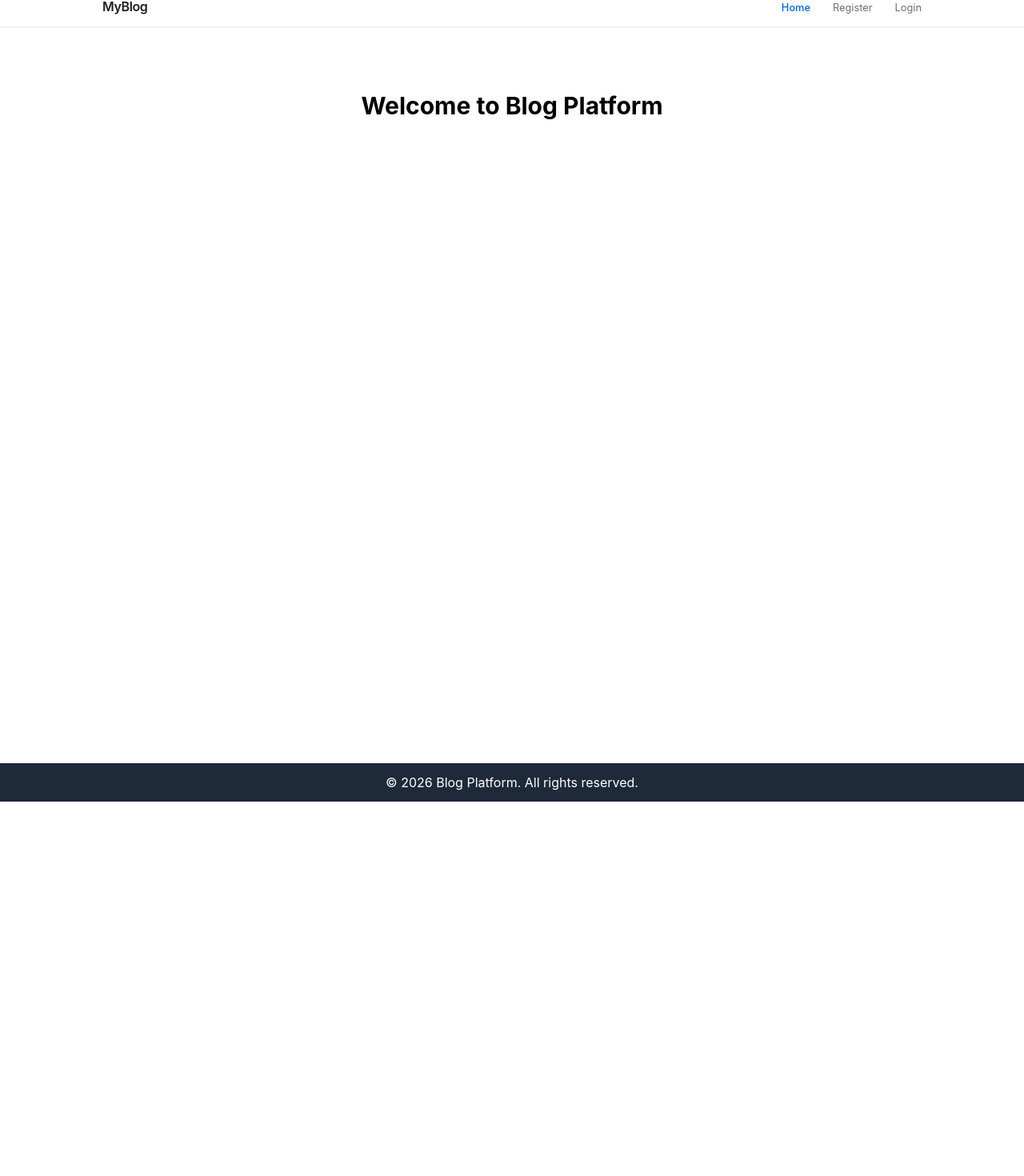
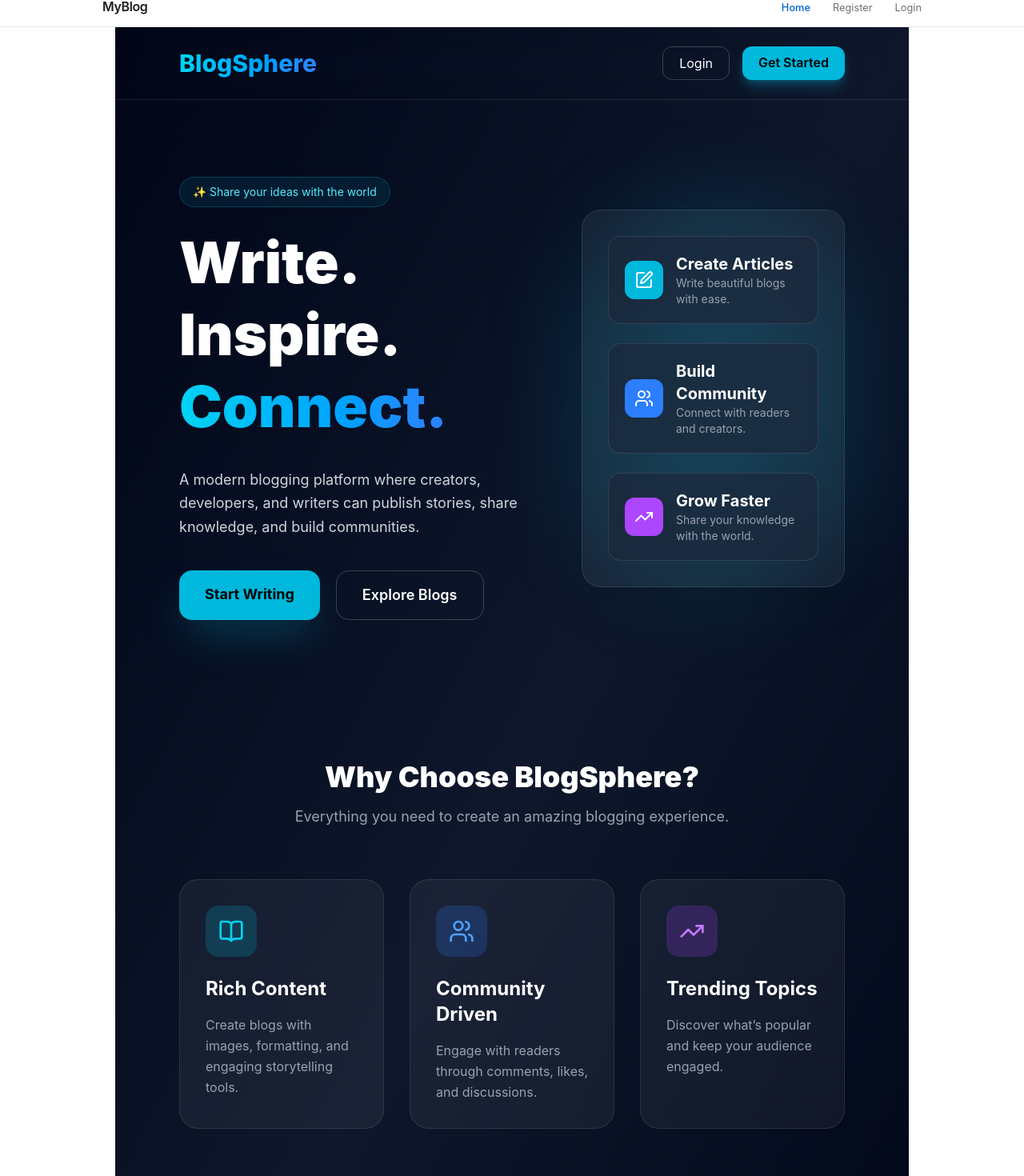
Before and after one commit to ananya-pagidimarri/Blog-App, a React app in the folder frontend/: page / in a window 1280 px wide. Shown: the part 18-1488 px from the top of the page at 80% size. Before the commit the page ends 1020 px from the top, so only its background shows below. Built offline with nearby package versions, Linux system fonts and the light colour scheme; the HTML template or start-up script is replaced by a standard one.

Commit message:
homepageupdated

```diff
--- a/frontend/package.json
+++ b/frontend/package.json
@@ -13,6 +13,7 @@
     "@tailwindcss/vite": "^4.2.1",
     "axios": "^1.13.6",
     "hook": "^0.1.0",
+    "lucide-react": "^1.16.0",
     "react": "^19.2.0",
     "react-dom": "^19.2.0",
     "react-hook-form": "^7.71.2",
--- a/frontend/src/components/Home.jsx
+++ b/frontend/src/components/Home.jsx
@@ -1,7 +1,209 @@
+import { Link } from "react-router-dom";
+import { PenSquare, Users, BookOpen, TrendingUp } from "lucide-react";
+
 function Home() {
   return (
-    <div className="text-center text-3xl mt-20 font-bold">
-      Welcome to Blog Platform
+    <div className="min-h-screen bg-gradient-to-br from-slate-950 via-slate-900 to-slate-950 text-white overflow-hidden">
+
+      {/* Navbar */}
+      <nav className="flex items-center justify-between px-8 md:px-20 py-6 border-b border-white/10 backdrop-blur-lg">
+        <h1 className="text-3xl font-extrabold bg-gradient-to-r from-cyan-400 to-blue-500 bg-clip-text text-transparent">
+          BlogSphere
+        </h1>
+
+        <div className="flex gap-4">
+          <Link
+            to="/login"
+            className="px-5 py-2 rounded-xl border border-white/20 hover:bg-white/10 transition-all duration-300"
+          >
+            Login
+          </Link>
+
+          <Link
+            to="/register"
+            className="px-5 py-2 rounded-xl bg-cyan-500 hover:bg-cyan-400 text-black font-semibold transition-all duration-300 shadow-lg shadow-cyan-500/30"
+          >
+            Get Started
+          </Link>
+        </div>
+      </nav>
+
+      {/* Hero Section */}
+      <section className="relative px-6 md:px-20 py-24 flex flex-col lg:flex-row items-center justify-between gap-16">
+
+        {/* Left Content */}
+        <div className="max-w-2xl z-10">
+          <p className="inline-block px-4 py-2 rounded-full bg-cyan-500/10 border border-cyan-400/20 text-cyan-300 text-sm mb-6">
+            ✨ Share your ideas with the world
+          </p>
+
+          <h1 className="text-5xl md:text-7xl font-black leading-tight">
+            Write. <br />
+            Inspire. <br />
+            <span className="bg-gradient-to-r from-cyan-400 to-blue-500 bg-clip-text text-transparent">
+              Connect.
+            </span>
+          </h1>
+
+          <p className="mt-8 text-lg text-gray-300 leading-relaxed">
+            A modern blogging platform where creators, developers, and writers
+            can publish stories, share knowledge, and build communities.
+          </p>
+
+          <div className="flex flex-wrap gap-5 mt-10">
+            <Link
+              to="/register"
+              className="px-8 py-4 rounded-2xl bg-cyan-500 hover:bg-cyan-400 text-black font-bold text-lg transition-all duration-300 shadow-2xl shadow-cyan-500/30 hover:scale-105"
+            >
+              Start Writing
+            </Link>
+
+            <Link
+              to="/blogs"
+              className="px-8 py-4 rounded-2xl border border-white/20 hover:bg-white/10 font-semibold text-lg transition-all duration-300"
+            >
+              Explore Blogs
+            </Link>
+          </div>
+        </div>
+
+        {/* Right Card */}
+        <div className="relative w-full max-w-lg">
+          <div className="absolute inset-0 bg-cyan-500 blur-3xl opacity-20 rounded-full"></div>
+
+          <div className="relative bg-white/5 border border-white/10 backdrop-blur-2xl rounded-3xl p-8 shadow-2xl">
+            <div className="space-y-6">
+
+              <div className="bg-slate-800/70 rounded-2xl p-5 border border-white/10">
+                <div className="flex items-center gap-4">
+                  <div className="bg-cyan-500 p-3 rounded-xl">
+                    <PenSquare size={24} />
+                  </div>
+
+                  <div>
+                    <h3 className="font-bold text-xl">Create Articles</h3>
+                    <p className="text-gray-400 text-sm">
+                      Write beautiful blogs with ease.
+                    </p>
+                  </div>
+                </div>
+              </div>
+
+              <div className="bg-slate-800/70 rounded-2xl p-5 border border-white/10">
+                <div className="flex items-center gap-4">
+                  <div className="bg-blue-500 p-3 rounded-xl">
+                    <Users size={24} />
+                  </div>
+
+                  <div>
+                    <h3 className="font-bold text-xl">Build Community</h3>
+                    <p className="text-gray-400 text-sm">
+                      Connect with readers and creators.
+                    </p>
+                  </div>
+                </div>
+              </div>
+
+              <div className="bg-slate-800/70 rounded-2xl p-5 border border-white/10">
+                <div className="flex items-center gap-4">
+                  <div className="bg-purple-500 p-3 rounded-xl">
+                    <TrendingUp size={24} />
+                  </div>
+
+                  <div>
+                    <h3 className="font-bold text-xl">Grow Faster</h3>
+                    <p className="text-gray-400 text-sm">
+                      Share your knowledge with the world.
+                    </p>
+                  </div>
+                </div>
+              </div>
+
+            </div>
+          </div>
+        </div>
+      </section>
+
+      {/* Features */}
+      <section className="px-6 md:px-20 py-20">
+        <div className="text-center mb-16">
+          <h2 className="text-4xl font-black mb-4">
+            Why Choose BlogSphere?
+          </h2>
+
+          <p className="text-gray-400 text-lg">
+            Everything you need to create an amazing blogging experience.
+          </p>
+        </div>
+
+        <div className="grid md:grid-cols-3 gap-8">
+
+          <div className="bg-white/5 border border-white/10 rounded-3xl p-8 hover:scale-105 transition-all duration-300 hover:border-cyan-400/40">
+            <div className="bg-cyan-500/20 w-fit p-4 rounded-2xl mb-6">
+              <BookOpen className="text-cyan-400" size={32} />
+            </div>
+
+            <h3 className="text-2xl font-bold mb-4">
+              Rich Content
+            </h3>
+
+            <p className="text-gray-400 leading-relaxed">
+              Create blogs with images, formatting, and engaging storytelling
+              tools.
+            </p>
+          </div>
+
+          <div className="bg-white/5 border border-white/10 rounded-3xl p-8 hover:scale-105 transition-all duration-300 hover:border-blue-400/40">
+            <div className="bg-blue-500/20 w-fit p-4 rounded-2xl mb-6">
+              <Users className="text-blue-400" size={32} />
+            </div>
+
+            <h3 className="text-2xl font-bold mb-4">
+              Community Driven
+            </h3>
+
+            <p className="text-gray-400 leading-relaxed">
+              Engage with readers through comments, likes, and discussions.
+            </p>
+          </div>
+
+          <div className="bg-white/5 border border-white/10 rounded-3xl p-8 hover:scale-105 transition-all duration-300 hover:border-purple-400/40">
+            <div className="bg-purple-500/20 w-fit p-4 rounded-2xl mb-6">
+              <TrendingUp className="text-purple-400" size={32} />
+            </div>
+
+            <h3 className="text-2xl font-bold mb-4">
+              Trending Topics
+            </h3>
+
+            <p className="text-gray-400 leading-relaxed">
+              Discover what’s popular and keep your audience engaged.
+            </p>
+          </div>
+
+        </div>
+      </section>
+
+      {/* CTA */}
+      <section className="px-6 md:px-20 pb-24">
+        <div className="bg-gradient-to-r from-cyan-500 to-blue-600 rounded-3xl p-12 text-center shadow-2xl">
+          <h2 className="text-4xl md:text-5xl font-black mb-6 text-black">
+            Start Your Blogging Journey Today
+          </h2>
+
+          <p className="text-black/80 text-lg max-w-2xl mx-auto mb-8">
+            Join thousands of creators sharing stories, ideas, and knowledge on
+            BlogSphere.
+          </p>
+
+          <Link
+            to="/register"
+            className="inline-block px-10 py-4 bg-black text-white rounded-2xl font-bold text-lg hover:scale-105 transition-all duration-300"
+          >
+            Join Now
+          </Link>
+        </div>
+      </section>
     </div>
   );
 }
```
Also changed, not shown: 2 other files (tests, documents, lock files or other folders).
